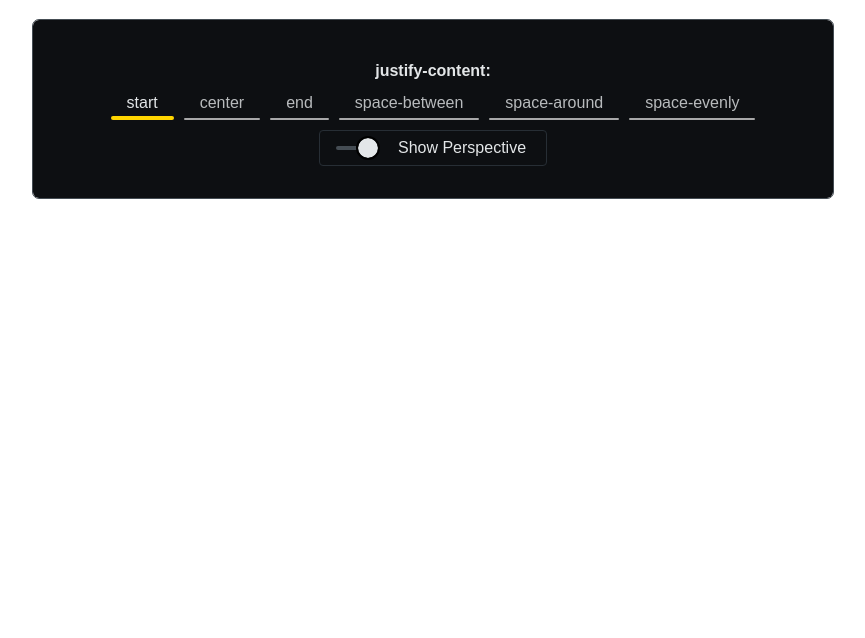
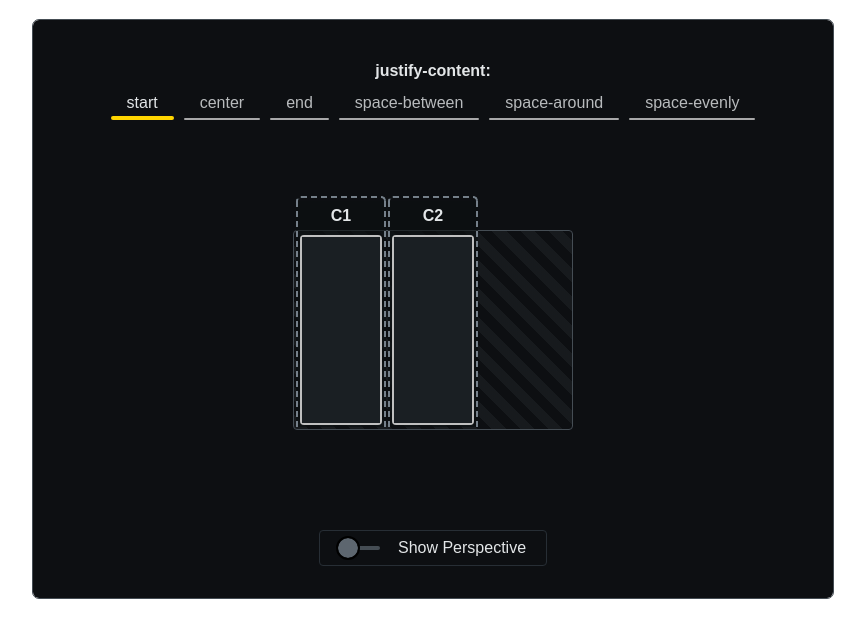
Before and after one commit to aliyuv/css-flex, a React (Vite) app: page /contentjustify in a window 1280 px wide. Shown: the top 638 px of the page, without its empty margins (207-1072 px from the left). Built offline with nearby package versions, Linux system fonts and the light colour scheme; a web font is replaced by a local one.

Commit message:
完成layoutbox组件的样式以及动画

```diff
--- a/src/components/ContentJustify/ContentJustify.tsx
+++ b/src/components/ContentJustify/ContentJustify.tsx
@@ -1,4 +1,5 @@
 import { useState } from 'react'
+import LayoutBox from '../common/LayoutBox/LayoutBox.tsx'
 import LayoutContainer from '../common/layoutContainer/LayoutContainer.tsx'
 import Switch from '../common/switch/Switch.tsx'
 import CommonTabs from '../common/tabs/CommonTabs.tsx'
@@ -7,11 +8,17 @@ import './ContentJustify.css'
 export default function ContentJustify() {
   const renderArr = ['start', 'center', 'end', 'space-between', 'space-around', 'space-evenly']
   const [activeTab, setActiveTab] = useState('start')
+  const [isOn, setIsOn] = useState(false)
+  const handleIsOnChange = () => {
+    setIsOn(prevState => !prevState)
+  }
+
   return (
     <>
       <LayoutContainer>
         <CommonTabs props={renderArr} dec="justify-content:" onChange={setActiveTab} activeTab={activeTab} />
-        <Switch />
+        <LayoutBox isOn={isOn} />
+        <Switch handleIsOnChange={handleIsOnChange} isOn={isOn} />
       </LayoutContainer>
     </>
   )
--- /dev/null
+++ b/src/components/common/LayoutBox/LayoutBox.css
@@ -0,0 +1,104 @@
+.lb-layout-box{
+  position: relative;
+  width:280px;
+  max-width: calc(100vw - 60px);
+  min-height: 200px;
+  margin: 100px auto;
+  padding: 2px;
+}
+
+.lb-inner-box{
+  width: 100%;
+  height: 100%;
+}
+
+.lb-item{
+  position: absolute;
+  inset: 0;
+  width: 100%;
+  height: 100%;
+  will-change: transform;
+  border: 1px solid #454d54;
+  border-radius: 4px;
+  isolation: isolate;
+  background: repeating-linear-gradient(45deg, rgba(184, 204, 224, .06), rgba(184, 204, 224, .06) 10px, rgba(184, 204, 224, 0) 0, rgba(184, 204, 224, 0) 20px);
+  display: grid;
+  justify-content: flex-start;
+  transition: transform .5s ease-in-out;
+  transform: translateZ(0);
+  transform-style: preserve-3d;
+}
+
+.lb-grid {
+  position: absolute;
+  inset: 0;
+  width: 100%;
+  height: 100%;
+  border-radius: 4px;
+  transition: transform .5s ease-in-out;
+  transform: translateZ(0);
+  transform-style: preserve-3d;
+}
+
+.lb-grid-item{
+  width: 82px;
+  background-color: silver;
+  border-radius: 4px;
+  padding: 2px;
+  position: relative;
+  display: grid;
+  font-size: 1rem;
+  margin: 2px;
+}
+
+.lb-grid-inner{
+  width: 100%;
+  height: 100%;
+  background-color: #1a1f23;
+}
+
+.lb-item-inner{
+  display: grid;
+  grid-template-columns: 90px 90px;
+  justify-content: start;
+  gap: 2px;
+  padding: 2px;
+}
+
+.lb-grid-content{
+  width: 100%;
+  height: 100%;
+  display: grid;
+  grid-template-columns:90px 90px;
+  justify-content: start;
+  justify-items: center;
+  gap: 2px;
+  padding: 3px;
+}
+
+
+.lb-items{
+  position: relative;
+  margin-top: -2rem;
+  border-left: 2px dashed #75808a;
+  border-right: 2px dashed #75808a;
+  padding: 0 10px;
+  line-height: calc(2rem - 3px);
+  text-align: center;
+  background: rgba(13, 15, 18, .6);
+  font-size: 1rem;
+  font-weight: 600;
+}
+
+.lb-items::after{
+  content: '';
+  position: absolute;
+  top: calc(5px * -1);
+  left: calc(2px * -1);
+  right: calc(2px * -1);
+  width: calc(100% + 2px * 2);
+  height: 5px;
+  border: 2px dashed #75808a;
+  border-radius: 5px 5px 0 0;
+  border-bottom: unset;
+}
--- /dev/null
+++ b/src/components/common/LayoutBox/LayoutBox.tsx
@@ -0,0 +1,42 @@
+import './LayoutBox.css'
+
+interface switchProps {
+  isOn: boolean
+}
+
+export default function LayoutBox({ isOn }: switchProps) {
+  return (
+    <>
+      <div className="lb-layout-box">
+        <div className="lb-inner-box">
+          <div
+            className="lb-item"
+            style={{
+              transform: isOn ? 'translateX(10%) skewY(18deg) scaleX(0.85)' : 'translateX(0%) skewY(0deg) scaleX(1)',
+            }}
+          >
+            <div className="lb-item-inner">
+              <div className="lb-items">C1</div>
+              <div className="lb-items">C2</div>
+            </div>
+          </div>
+          <div
+            className="lb-grid"
+            style={{
+              transform: isOn ? 'translateX(-10%) skewY(18deg) scaleX(0.85)' : 'translateX(0%) skewY(0deg) scaleX(1)',
+            }}
+          >
+            <div className="lb-grid-content">
+              <div className="lb-grid-item">
+                <div className="lb-grid-inner"></div>
+              </div>
+              <div className="lb-grid-item">
+                <div className="lb-grid-inner"></div>
+              </div>
+            </div>
+          </div>
+        </div>
+      </div>
+    </>
+  )
+}
--- a/src/components/common/switch/Switch.tsx
+++ b/src/components/common/switch/Switch.tsx
@@ -1,26 +1,26 @@
 import { motion } from 'motion/react'
-import { useState } from 'react'
 import './Switch.css'
 
-export default function Switch() {
-  const [isOn, setIsOn] = useState(false)
+interface State {
+  handleIsOnChange: () => void
+  isOn: boolean
+}
 
-  const toggleSwitch = () => setIsOn(!isOn)
-
+export default function Switch({ handleIsOnChange, isOn }: State) {
   return (
     <>
       <label className="toggle-switch">
         <button
           className="toggle-container"
           style={{
-            justifyContent: isOn ? 'flex-start' : 'flex-end',
+            justifyContent: isOn ? 'flex-end' : 'flex-start',
           }}
-          onClick={toggleSwitch}
+          onClick={handleIsOnChange}
         >
           <motion.div
             className="toggle-handle"
             layout
-            style={{ backgroundColor: isOn ? ' #5d666f' : '#e3e6e8' }}
+            style={{ backgroundColor: isOn ? '#e3e6e8' : '#5d666f' }}
             transition={{
               type: 'spring',
               stiffness: 400,
```
